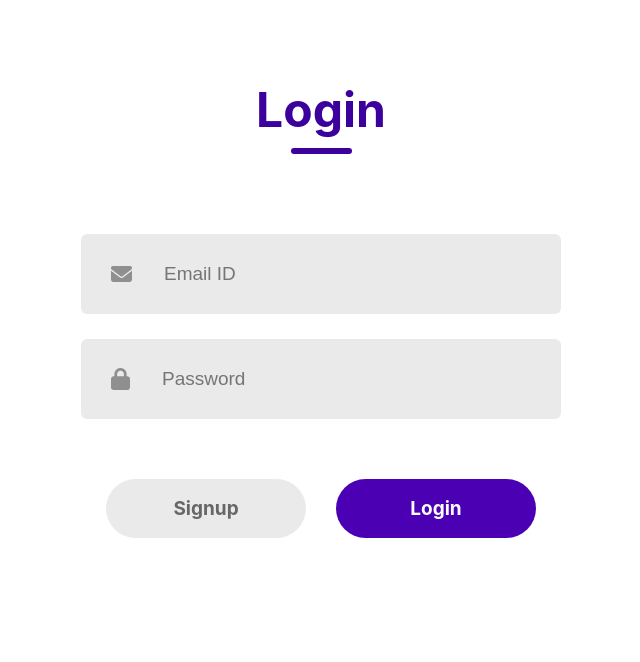
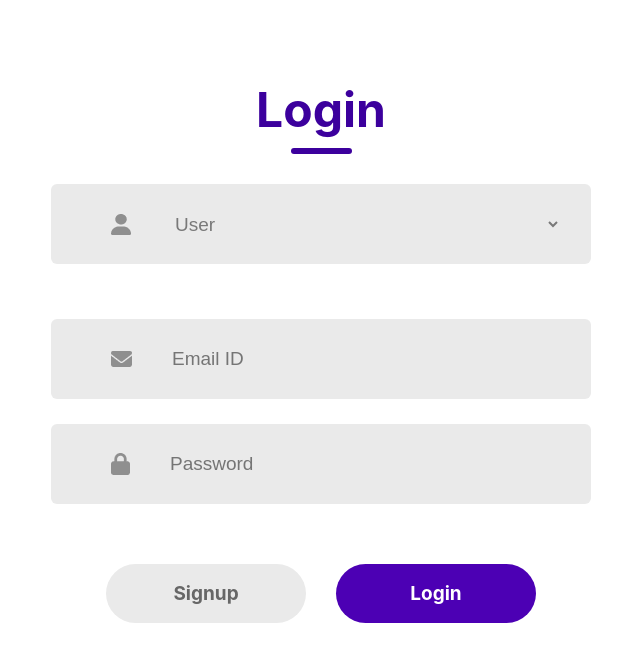
Before and after one commit to pavankalyan-22/Event-Management-System, a React (Create React App) app in the folder Front-end/myapp/: page / in a window 1280 px wide. Shown: the top 662 px of the page, without its empty margins (319-959 px from the left). Built offline with nearby package versions, Linux system fonts and the light colour scheme.

Commit message:
Dropdown

```diff
--- a/Front-end/myapp/src/Components/Login/Login.css
+++ b/Front-end/myapp/src/Components/Login/Login.css
@@ -30,7 +30,7 @@
 }
 
 .inputs{
-    margin-top: 55px;
+    margin-top: 30px;
     display: flex;
     flex-direction: column;
     gap: 25px;
@@ -44,6 +44,7 @@
     height: 80px;
     background: #eaeaea;
     border-radius: 6px;
+    padding: 0 30px;
 }
 
 .input img{
@@ -96,3 +97,35 @@
     background: #EAEAEA;
     color: #676767;
 }
+select {
+    height: 50px;
+    width: 400px;
+    background: transparent;
+    border: none;
+    outline: none;
+    color: #797979;
+    font-size: 19px;
+    padding: 10px 30px;
+}
+
+.input select {
+    background: #eaeaea;
+    border-radius: 6px;
+}
+
+select option {
+    background: #fff;
+    padding: 10px;
+
+}
+.input select, .input input {
+    height: 50px;
+    width: calc(100% - 60px);
+    background: transparent;
+    border: none;
+    outline: none;
+    color: #797979;
+    font-size: 19px;
+    padding: 10px;
+    border-radius: 6px;
+}
--- a/Front-end/myapp/src/Components/Login/Login.jsx
+++ b/Front-end/myapp/src/Components/Login/Login.jsx
@@ -8,11 +8,25 @@ import password_icon from '../Assests/password.png'
 const Login =()=>{
 
     const [action,setAction] = useState("Login");
+    const [role,setRole] = useState("User");
+
+    const handleRoleChange = (e) => {
+        setRole(e.target.value);
+    }
     return (
         <div className = "container">
             <div className="header">
             <div className="text">{action}</div>
             <div className="underline"></div>
+            </div>
+            <div className="inputs">
+                <div className="input">
+                    <img src={user_icon} alt="" />
+                    <select value={role} onChange={handleRoleChange}>
+                        <option value="User">User</option>
+                        <option value="Admin">Admin</option>
+                    </select>
+                </div>
             </div>
             <div className="inputs">
                 {action==="Login"?<div></div>:<div className="input">
```
